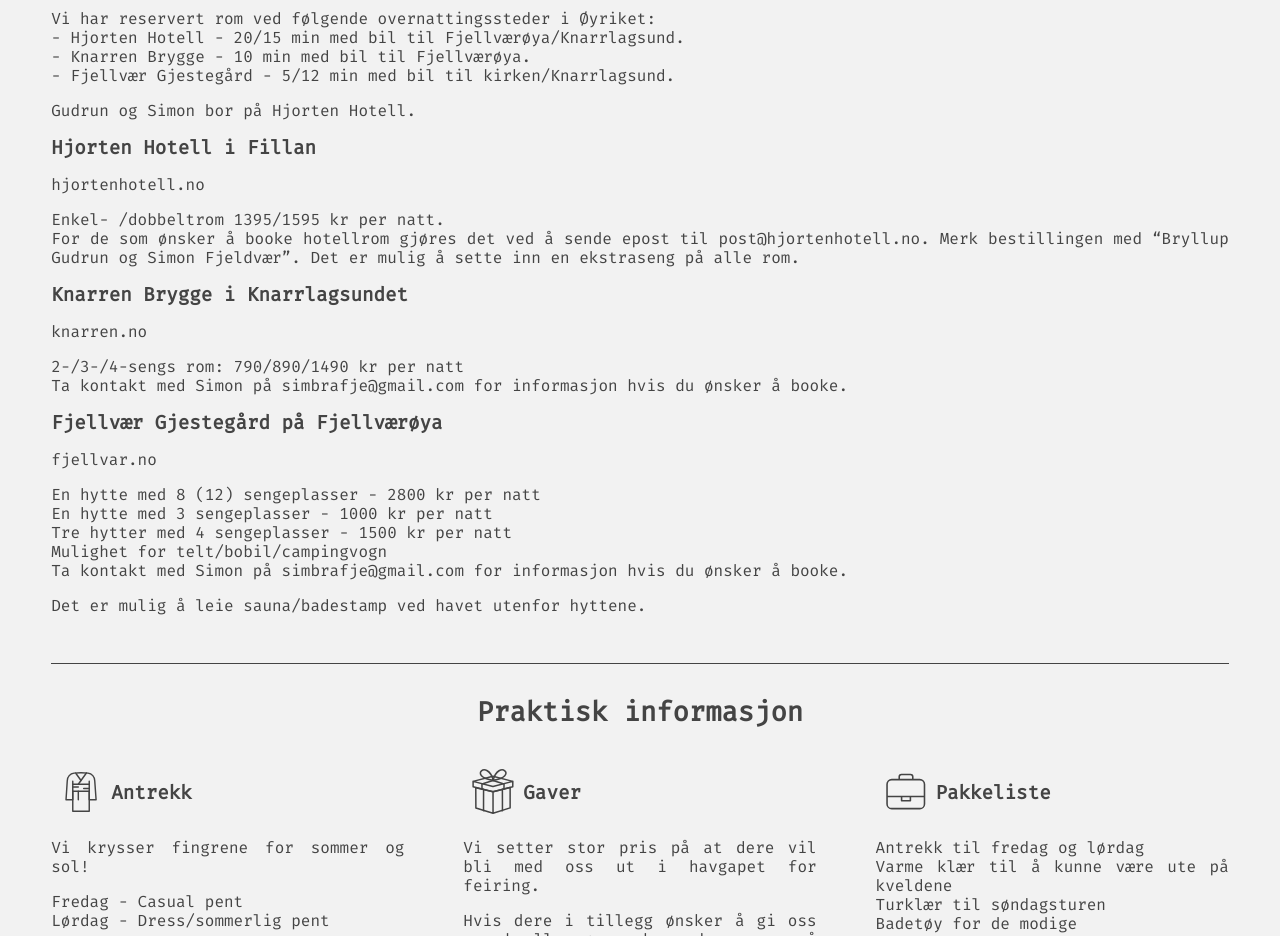
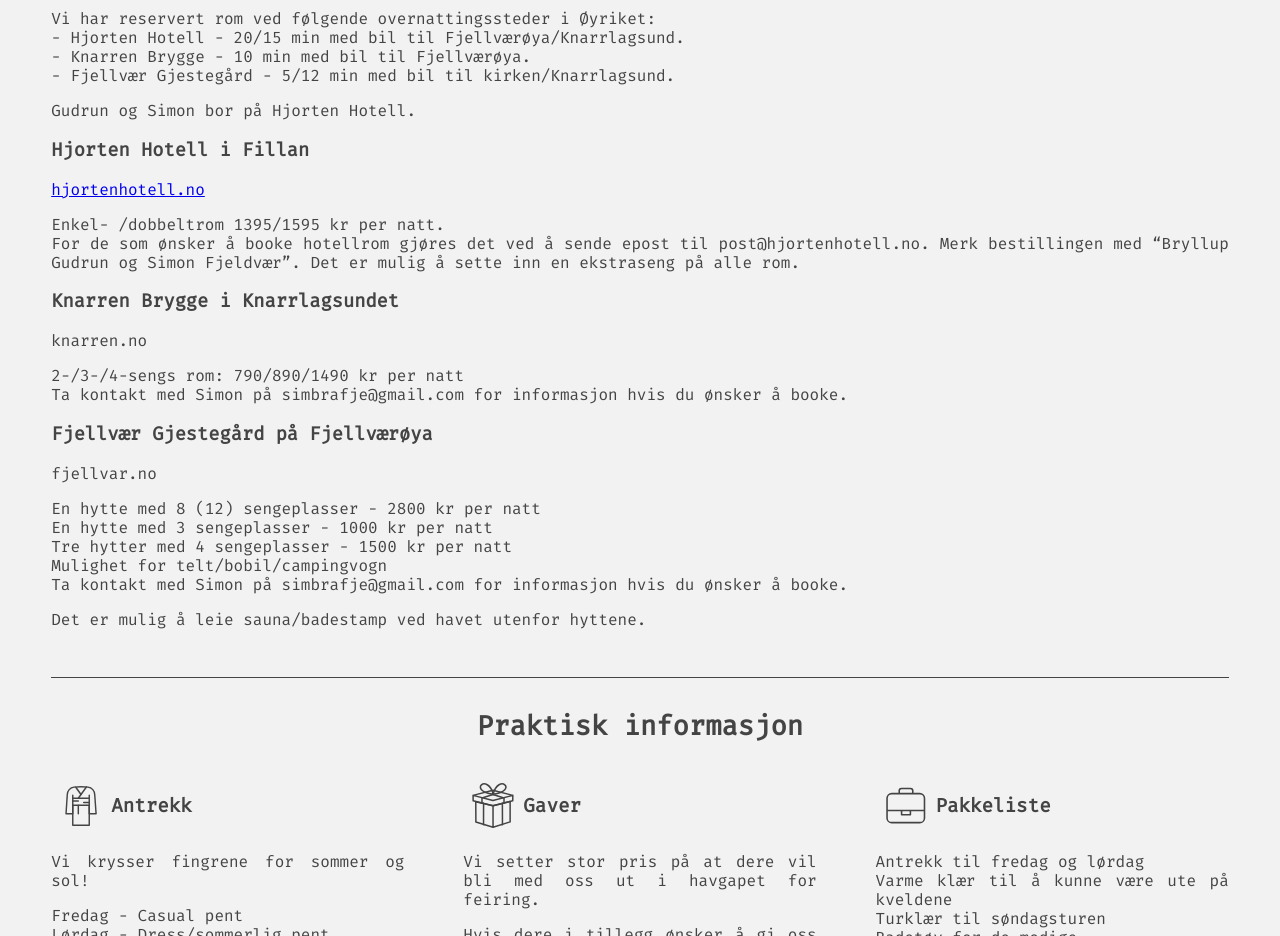
Before and after one commit to melhoos/gudrunogsimon, a React (Create React App) app: page / in a window 1280 px wide. Shown: the part 2480-3416 px from the top of the page. Built offline with nearby package versions, Linux system fonts and the light colour scheme.

Commit message:
Update Travel.jsx

```diff
--- a/src/Travel.jsx
+++ b/src/Travel.jsx
@@ -75,15 +75,21 @@ const Travel = () => {
            <p>
               Gudrun og Simon bor på Hjorten Hotell.
           </p>
-          <h2>Hjorten Hotell i Fillan</h2>
+          <h3>Hjorten Hotell i Fillan</h3>
           <p>
-             hjortenhotell.no
+             <a
+              href="https://www.hjortenhotell.no"
+              target="_blank"
+              rel="noopener noreferrer"
+            >
+            hjortenhotell.no
+            </a>
             </p>
            <p>
             Enkel- /dobbeltrom 1395/1595 kr per natt. <br/>
             For de som ønsker å booke hotellrom gjøres det ved å sende epost til post@hjortenhotell.no. Merk bestillingen med “Bryllup Gudrun og Simon Fjeldvær”. Det er mulig å sette inn en ekstraseng på alle rom.
           </p>
-           <h2>Knarren Brygge i Knarrlagsundet</h2>
+           <h3>Knarren Brygge i Knarrlagsundet</h3>
           <p>
              knarren.no
            </p>
@@ -91,7 +97,7 @@ const Travel = () => {
             2-/3-/4-sengs rom:  790/890/1490 kr per natt <br/>
             Ta kontakt med Simon på simbrafje@gmail.com for informasjon hvis du ønsker å booke.
           </p>
-          <h2>Fjellvær Gjestegård på Fjellværøya</h2>
+          <h3>Fjellvær Gjestegård på Fjellværøya</h3>
           <p>
             fjellvar.no
           </p>
```
